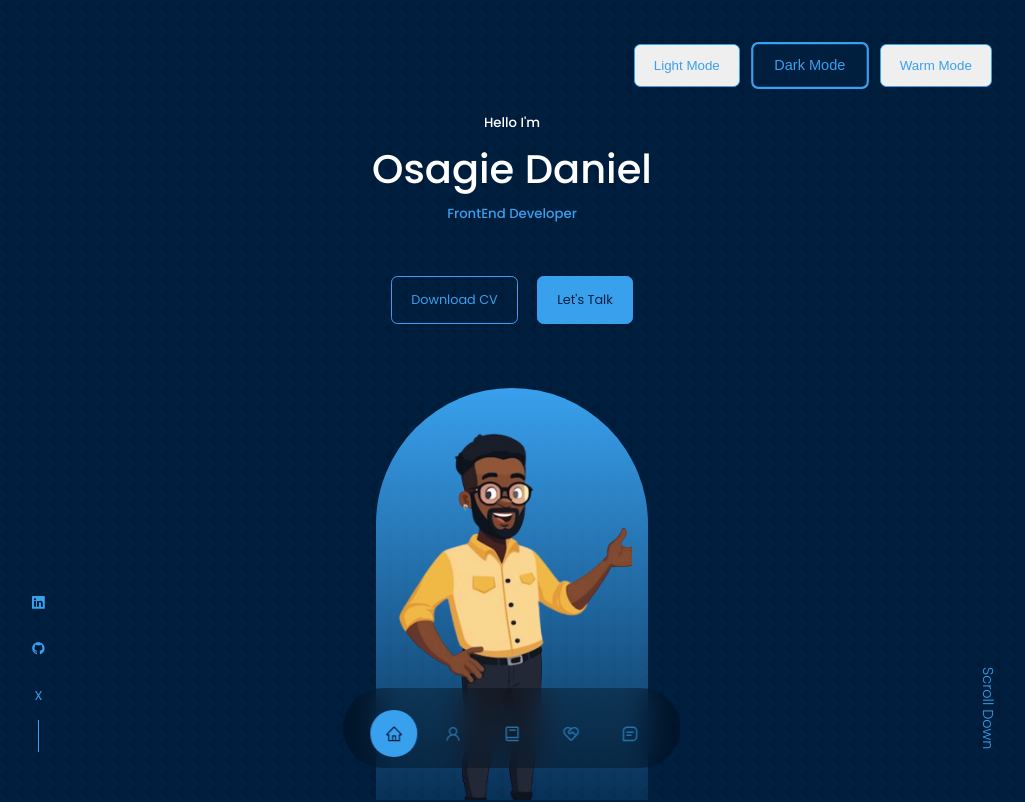
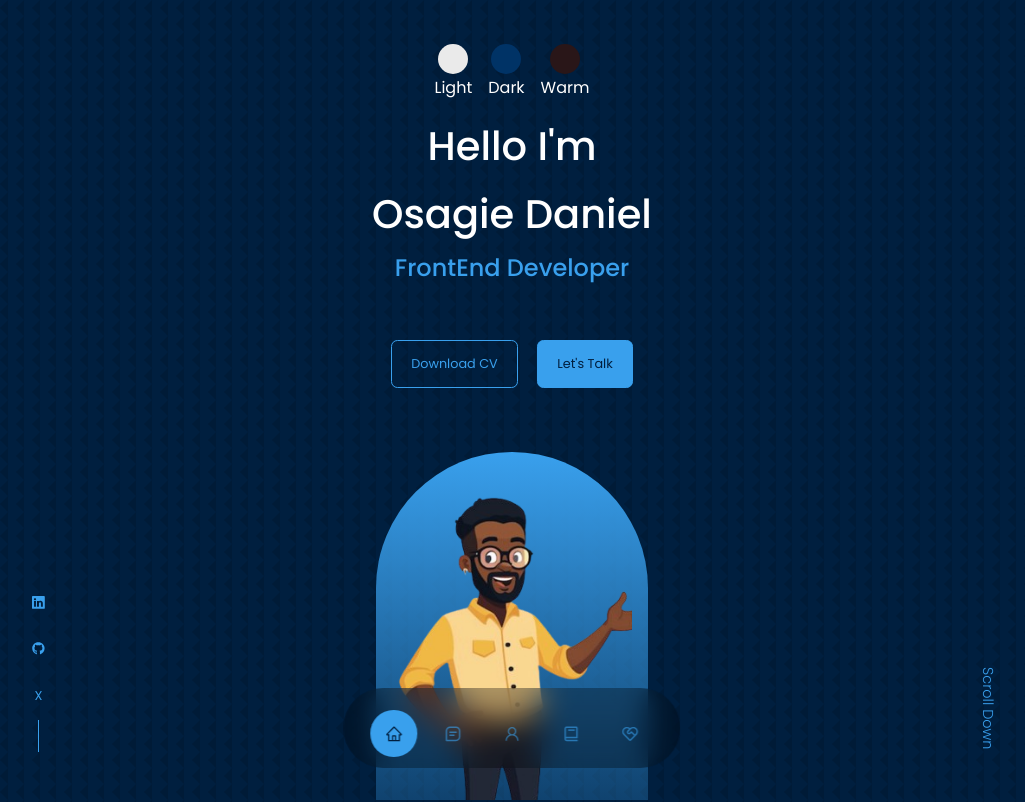
Before and after one commit to danielosagie341/portfolio_website, a React (Create React App) app: page / in a window 1280 px wide. Shown: the top 802 px of the page, without its empty margins (128-1153 px from the left). Built offline with nearby package versions, Linux system fonts and the light colour scheme.

Commit message:
themeSwitch commit

```diff
--- a/src/App.jsx
+++ b/src/App.jsx
@@ -14,12 +14,12 @@ const App = () => {
     <>
       <Header />
       <Nav />
+      <Contact />
       <About />
       <Experience />
       <Services />
       <Portfolio />
-      <Testimonials />
-      <Contact />
+      {/* <Testimonials /> */}
       <Footer />
       </>
   )
--- a/src/components/Header/Header.jsx
+++ b/src/components/Header/Header.jsx
@@ -9,9 +9,9 @@ const Header = () => {
     <header>
       <div className='container header__container'>
         <ThemeSwitcher />
-        <h5>Hello I'm</h5>
+        <h1>Hello I'm</h1>
         <h1>Osagie Daniel</h1>
-        <h5 className="text-light">FrontEnd Developer</h5>
+        <h2 className="text-light">FrontEnd Developer</h2>
         <ActionButtons />
         <HeaderSocials />
 
--- a/src/components/Nav/Nav.jsx
+++ b/src/components/Nav/Nav.jsx
@@ -12,10 +12,10 @@ const Nav = () => {
   return (
     <nav>
       <a onClick={() => setActiveNav('#')} href="#" className={activeNav === '#' ? 'active' : ''}> <AiOutlineHome /></a>
+      <a onClick={() => setActiveNav('contact')} href="#contact" className={activeNav === 'contact' ? 'active' : ''}> <BiMessageSquareDetail /></a>
       <a onClick={() => setActiveNav('about')} href="#about" className={activeNav === 'about' ? 'active' : ''}> <AiOutlineUser /></a>
       <a onClick={() => setActiveNav('experience')} href="#experience" className={activeNav === 'experience' ? 'active' : ''}> <BiBook /></a>
       <a onClick={() => setActiveNav('portfolio')} href="#portfolio" className={activeNav === 'portfolio' ? 'active' : ''}> <RiServiceLine /></a>
-      <a onClick={() => setActiveNav('contact')} href="#contact" className={activeNav === 'contact' ? 'active' : ''}> <BiMessageSquareDetail /></a>
     </nav>
   )
 }
--- a/src/components/ThemeSwither.jsx
+++ b/src/components/ThemeSwither.jsx
@@ -10,24 +10,32 @@ const ThemeSwitcher = () => {
 
     return (
         <div className="theme-switcher">
+            <div>
                 <button
                 onClick={() => setTheme('light')}
-                className={`btn btn-light ${theme === 'light' ? 'active' : ''}`}
+                className={`themeBtn btn-light ${theme === 'light' ? 'active' : ''}`}
             >
-                Light Mode
                 </button>
+                Light
+            </div>
+
+            <div>
                 <button
                     onClick={() => setTheme('dark')}
-                className={`btn btn-dark ${theme === 'dark' ? 'active' : ''}`}
+                    className={`themeBtn btn-dark ${theme === 'dark' ? 'active' : ''}`}
                 >
-                Dark Mode
                 </button>
+                Dark
+            </div>
+
+            <div>
                 <button
                 onClick={() => setTheme('extra')}
-                className={`btn btn-extra ${theme === 'extra' ? 'active' : ''}`}
+                className={`themeBtn btn-extra ${theme === 'extra' ? 'active' : ''}`}
             >
-                Warm Mode
                 </button>
+                Warm
+            </div>
         </div>
     );
 };
--- a/src/index.css
+++ b/src/index.css
@@ -54,18 +54,34 @@
     position: absolute;
     right: 0;
     top: -100px;
+    width: 100%;
+}
+
+.theme-switcher div {
+    display: flex;
+    flex-direction: column;
+    justify-content: center;
+    align-items: center;
+}
+
+.themeBtn {
+    width: 30px;
+    height: 30px;
+    cursor: pointer;
+    transition: var(--transition);
+    border-radius: 50%;
 }
 
 .btn-dark {
-    border: 1px solid var(--color-bg-variant);
+    background: #003366;
 }
 
 .btn-light {
-    border: 1px solid var(--color-light);
+    background: #eaeaea;
 }
 
 .btn-extra {
-    border: 1px solid var(--color-primary-variant);
+    background: #291618;
 }
 
 .btn-dark:hover,
```
Lines whose indentation alone changed are shown as unchanged.
